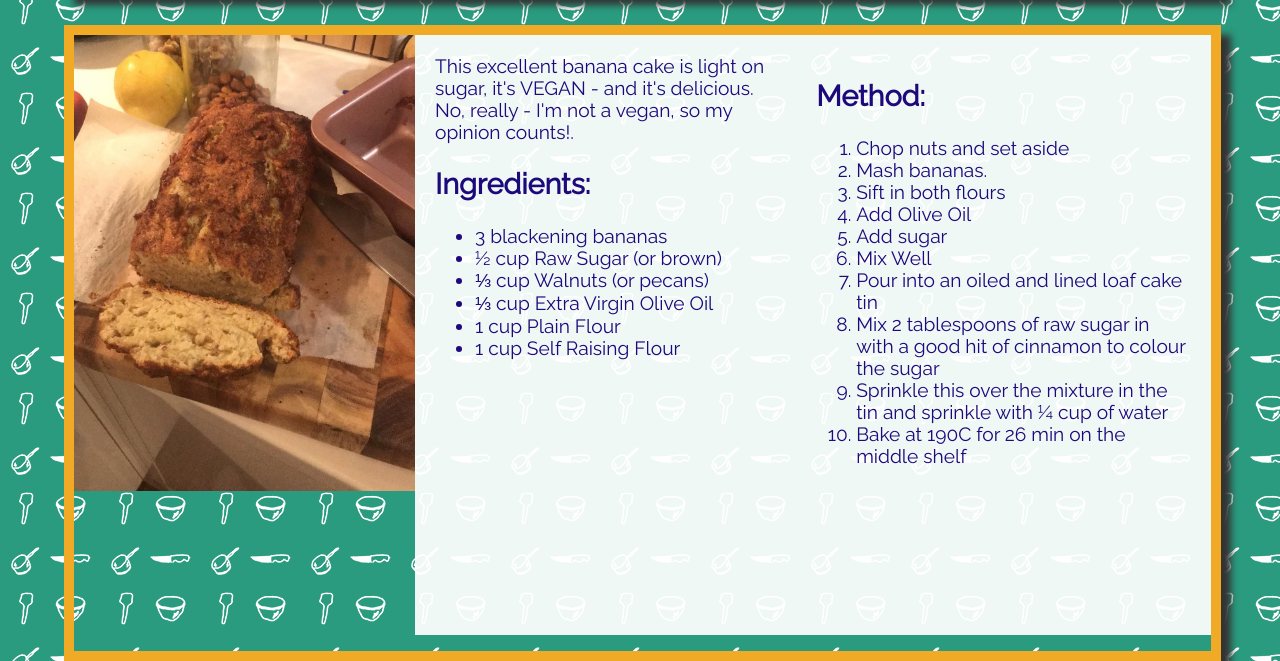
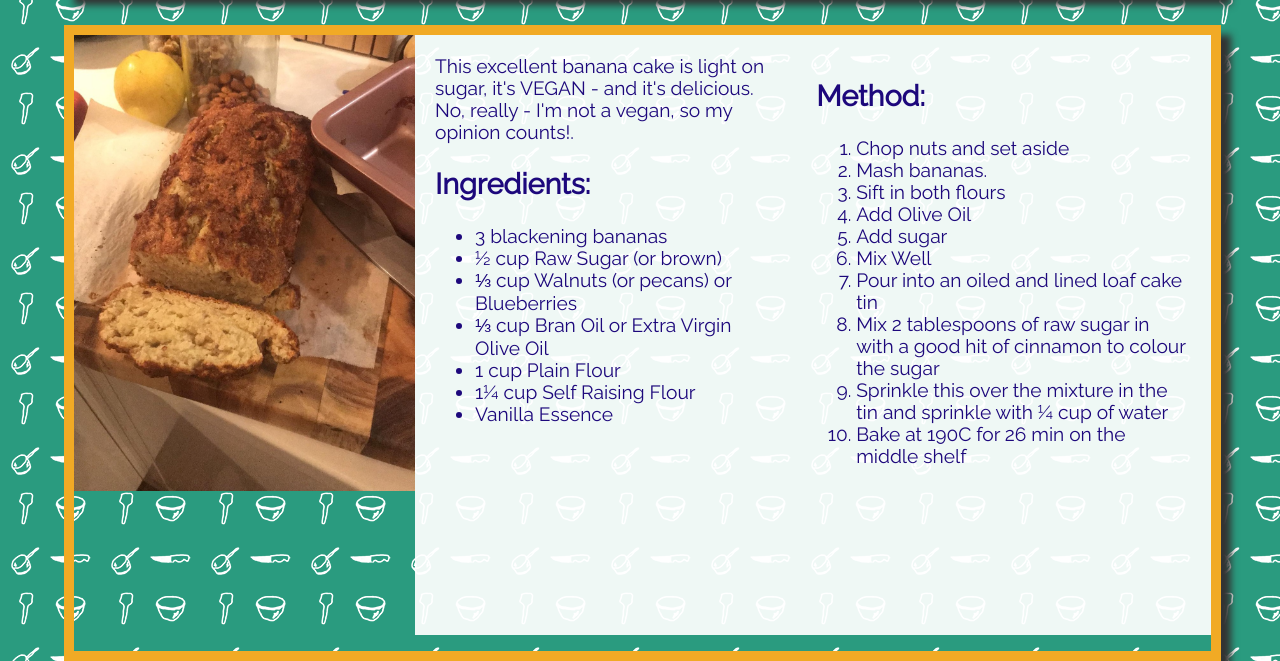
Before and after one commit to lindsayfowler/lindsayfowler.io, a plain HTML site: page recipes/dessert_banana_cake.html in a window 1280 px wide. Shown: the part 165-826 px from the top of the page. Drawn offline with Linux system fonts and the light colour scheme.

Commit message:
Update dessert_banana_cake.html
Fluffier banana cake with blueberries

```diff
--- a/recipes/dessert_banana_cake.html
+++ b/recipes/dessert_banana_cake.html
@@ -23,10 +23,11 @@
             <ul>
                 <li>3 blackening bananas</li>
                 <li>&frac12; cup Raw Sugar (or brown)</li>
-                <li>&frac13; cup Walnuts (or pecans)</li>
-                <li>&frac13; cup Extra Virgin Olive Oil</li>
+                <li>&frac13; cup Walnuts (or pecans) or Blueberries</li>
+                <li>&frac13; cup Bran Oil or Extra Virgin Olive Oil</li>
                 <li>1 cup Plain Flour</li>
-                <li>1 cup Self Raising Flour</li>
+                <li>1&frac14; cup Self Raising Flour</li>
+                <li>Vanilla Essence</li>
              </ul>
         </div>
         <div id="method">
```
